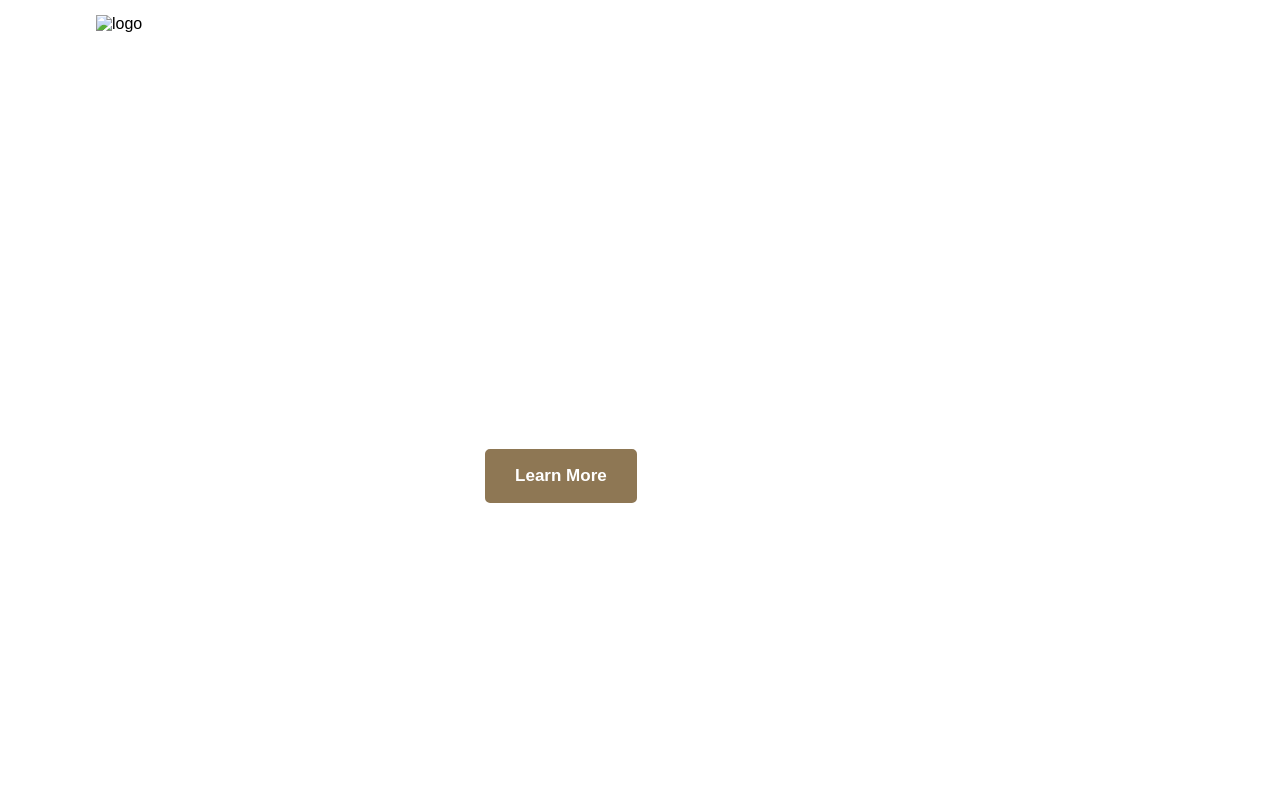
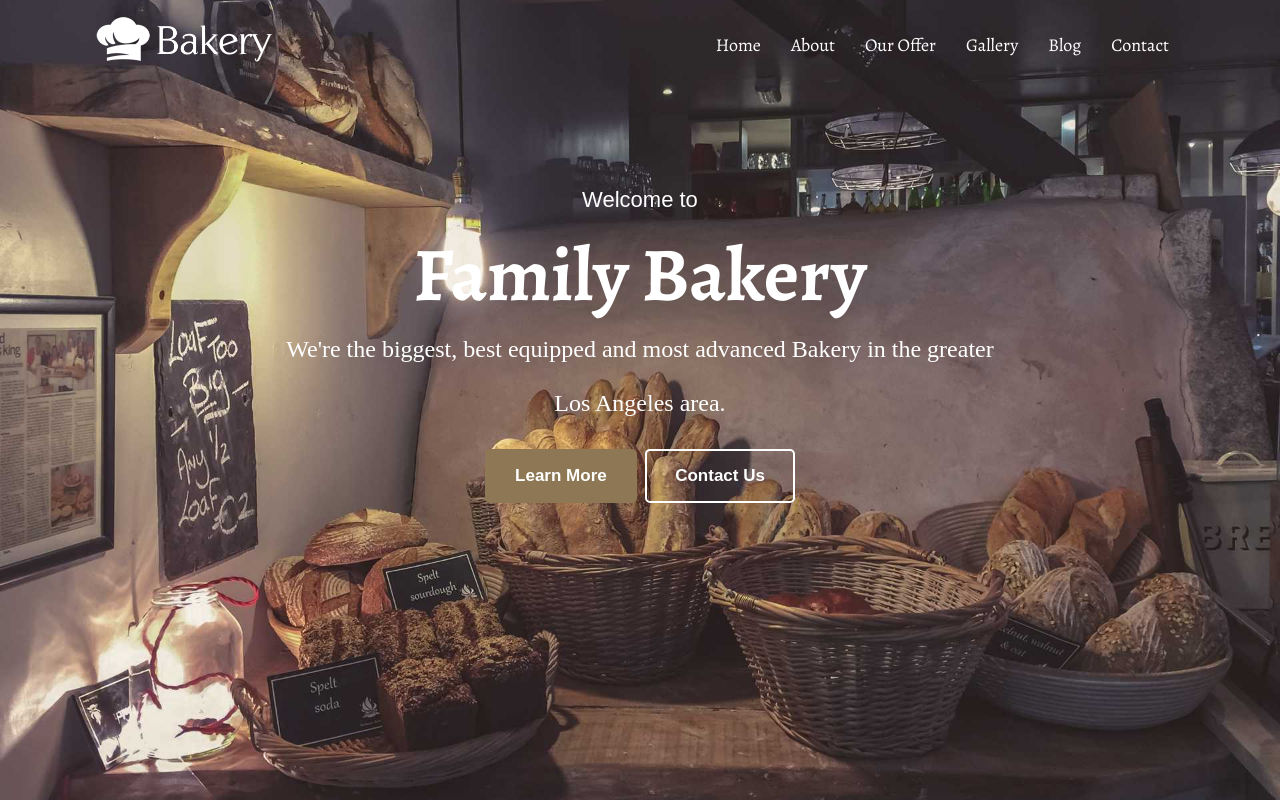
Before and after one commit to EslamEl-gendy/Engage-Bakery, a plain HTML site: page index.html in a window 1280 px wide. Shown: the top 801 px of the page. Drawn offline with nearby package versions, Linux system fonts and the light colour scheme.

Commit message:
edit imgs src2

```diff
--- a/index.html
+++ b/index.html
@@ -17,7 +17,7 @@
   <div class="navbar">
     <div class="container">
       <div class="image-logo float-left ">
-        <img src="../master.CSS/bakery-light-1.png" alt="logo">
+        <img src="./images/bakery-light-1.png" alt="logo">
       </div>
 
       <div class="float-right links">
--- a/master.css
+++ b/master.css
@@ -93,7 +93,7 @@ text-decoration: none;
 /*                                   start style cotener*/
 #header{
    min-height:100vh;
-    background-image: url(../drew-coffman-1872.jpg);
+    background-image: url(./images/drew-coffman-1872.jpg);
     background-size: cover;
     background-position: center center;
 
```
